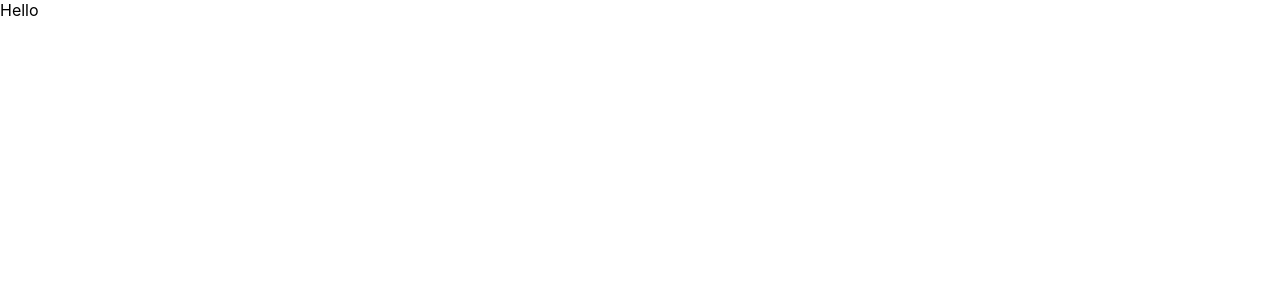
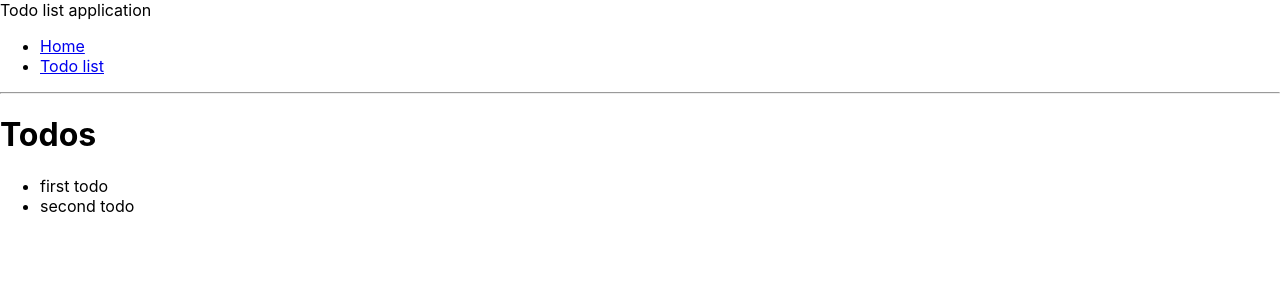
Before and after one commit to loicj1988/todo-front, a React (Create React App) app: page /todos in a window 1280 px wide. Shown: the top 300 px of the page. Built offline with nearby package versions, Linux system fonts and the light colour scheme; the HTML template or start-up script is replaced by a standard one.

Commit message:
add todo list page & home page

```diff
--- a/package.json
+++ b/package.json
@@ -13,6 +13,7 @@
     "dotenv": "^16.0.1",
     "react": "^18.2.0",
     "react-dom": "^18.2.0",
+    "react-router-dom": "^6.3.0",
     "react-scripts": "5.0.1",
     "typescript": "^4.7.4",
     "web-vitals": "^2.1.4"
@@ -21,7 +22,8 @@
     "start": "react-scripts start",
     "build": "react-scripts build",
     "test": "react-scripts test",
-    "eject": "react-scripts eject"
+    "eject": "react-scripts eject",
+    "prettier-format": "prettier --config .prettierrc *.tsx --write"
   },
   "eslintConfig": {
     "extends": [
--- a/src/App.tsx
+++ b/src/App.tsx
@@ -1,11 +1,20 @@
 import React from 'react';
+import { BrowserRouter, Route, Routes } from 'react-router-dom';
+import HomePage from './pages/HomePage';
+import Layout from './pages/Layout';
+import TodoListPage from './pages/TodoListPage';
 
-function App() {
+const App = () => {
   return (
-    <div className="App">
-      Hello
-    </div>
+    <BrowserRouter>
+      <Routes>
+        <Route path="/" element={<Layout />}>
+          <Route index element={<HomePage />} />
+          <Route path="todos" element={<TodoListPage />} />
+        </Route>
+      </Routes>
+    </BrowserRouter>
   );
-}
+};
 
 export default App;
--- /dev/null
+++ b/src/api/todos.tsx
@@ -0,0 +1,20 @@
+const todos: TodoApi[] = [
+  {
+    title: 'first todo'
+  },
+  {
+    title: 'second todo'
+  }
+];
+
+export type TodoApi = {
+  title: string;
+};
+
+export const fetchTodos = async () => {
+  return new Promise<TodoApi[]>((resolve) => {
+    setTimeout(() => {
+      resolve(todos);
+    }, 100);
+  });
+};
--- /dev/null
+++ b/src/components/Todo.tsx
@@ -0,0 +1,17 @@
+import React from 'react';
+
+export interface TodoProps {
+  title: string;
+}
+
+const Todo: React.FC<TodoProps> = ({ title }) => {
+  return (
+    <div>
+      <div>
+        <span>{title}</span>
+      </div>
+    </div>
+  );
+};
+
+export default Todo;
--- /dev/null
+++ b/src/components/TodoList.tsx
@@ -0,0 +1,22 @@
+import React from 'react';
+import Todo, { TodoProps } from './Todo';
+
+export interface TodoListProps {
+  todos: TodoProps[];
+}
+
+const TodoList: React.FC<TodoListProps> = ({ todos }) => {
+  return (
+    <div>
+      <ul>
+        {todos.map((todo, index) => (
+          <li key={index}>
+            <Todo {...todo} />
+          </li>
+        ))}
+      </ul>
+    </div>
+  );
+};
+
+export default TodoList;
--- /dev/null
+++ b/src/pages/HomePage.tsx
@@ -0,0 +1,5 @@
+import React from 'react';
+
+export default function HomePage() {
+  return <div>Home</div>;
+}
--- /dev/null
+++ b/src/pages/Layout.tsx
@@ -0,0 +1,20 @@
+import React from 'react';
+import { Link, Outlet } from 'react-router-dom';
+
+export default function Layout() {
+  return (
+    <div>
+      <div>Todo list application</div>
+      <ul>
+        <li>
+          <Link to="/">Home</Link>
+        </li>
+        <li>
+          <Link to="/todos">Todo list</Link>
+        </li>
+      </ul>
+      <hr />
+      <Outlet />
+    </div>
+  );
+}
--- /dev/null
+++ b/src/pages/TodoListPage.tsx
@@ -0,0 +1,25 @@
+import React, { useEffect, useState } from 'react';
+import { fetchTodos, TodoApi } from '../api/todos';
+import TodoList from '../components/TodoList';
+
+export default function TodoListPage() {
+  const [todos, setTodos] = useState<TodoApi[]>([]);
+
+  useEffect(() => {
+    const init = async () => {
+      setTodos(await fetchTodos());
+    };
+
+    init();
+  }, []);
+
+  return (
+    <>
+      <h1>Todos</h1>
+      <div>
+        {todos.length <= 0 && 'No todos ...'}
+        {todos.length > 0 && <TodoList todos={todos} />}
+      </div>
+    </>
+  );
+}
```
Also changed, not shown: 2 other files (tests, documents, lock files or other folders).
